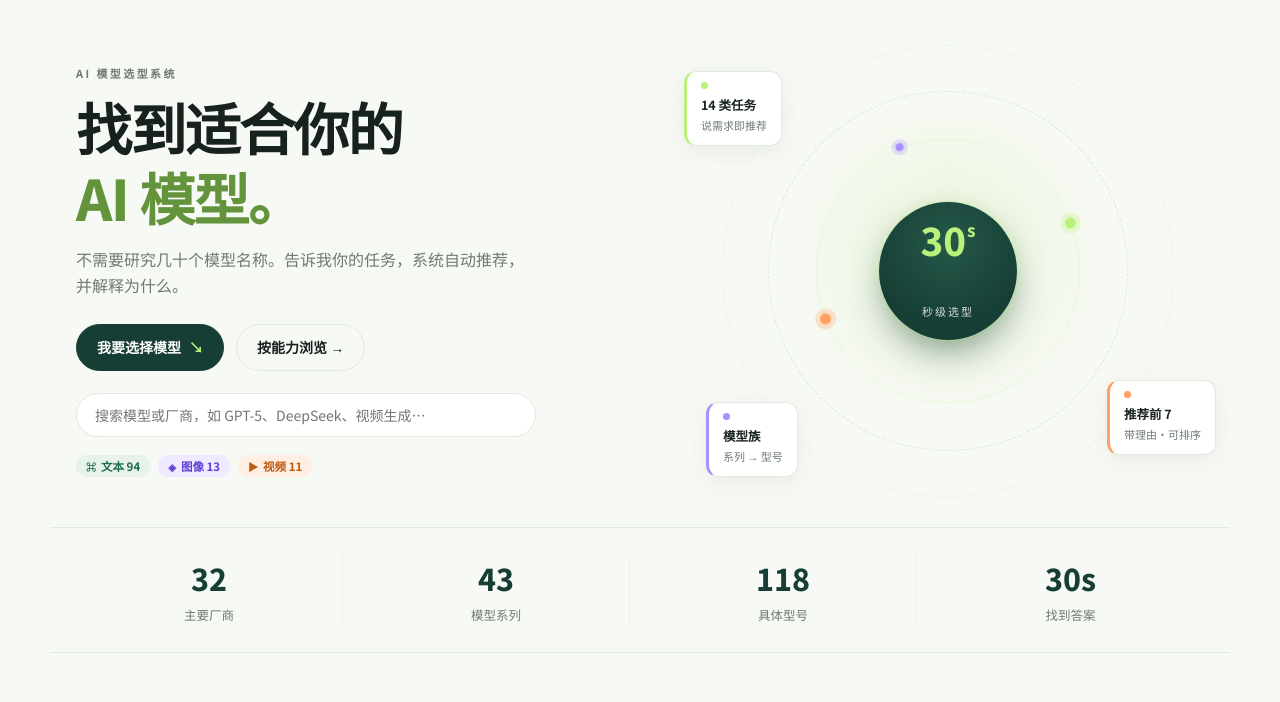
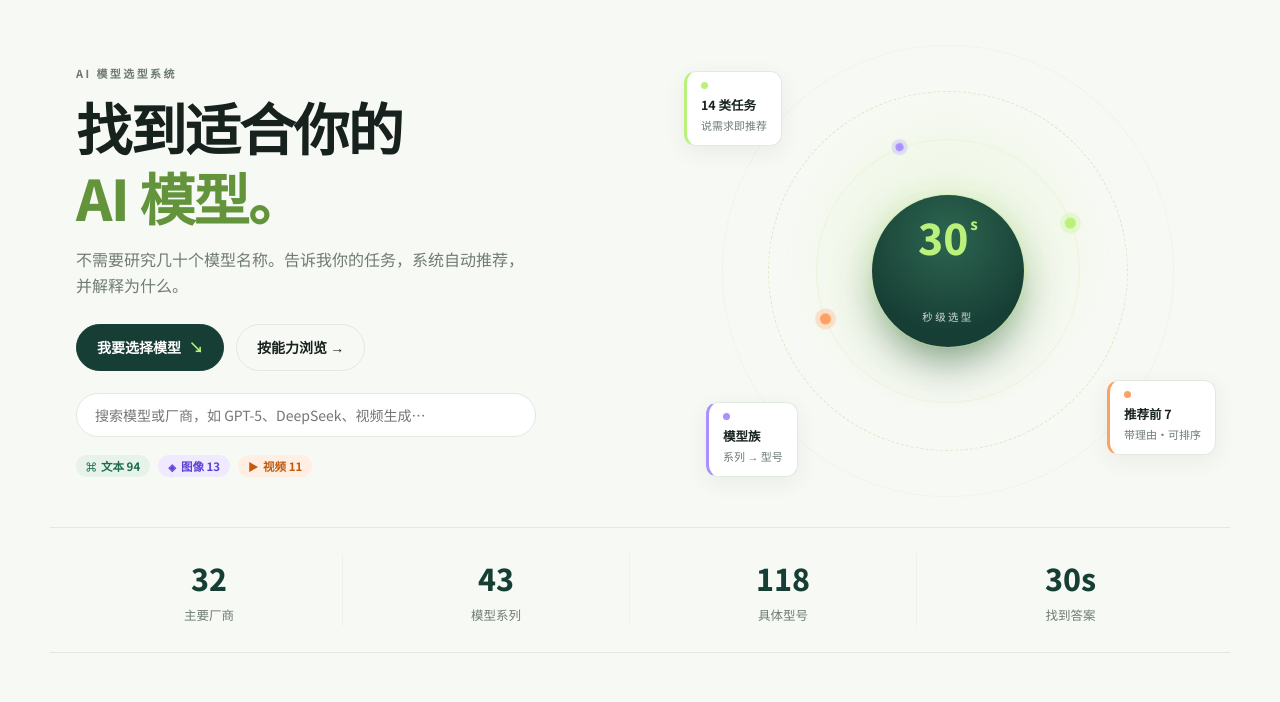
Before and after one commit to H3108/ai-model-explorer, a plain HTML site: page index.html in a window 1280 px wide. Shown: the part 73-775 px from the top of the page. Drawn offline with Linux system fonts and the light colour scheme.

Commit message:
style: visual-core 圆体放大+发光层精修+字号比例优化

```diff
--- a/styles.css
+++ b/styles.css
@@ -284,16 +284,17 @@ select { padding: 8px 12px; border-radius: var(--r-sm); }
 .orbit-dot.d3 { top: 50%; left: -6px; transform: translateY(-50%); width: 8px; height: 8px; background: var(--purple); box-shadow: 0 0 0 4px color-mix(in srgb, var(--purple) 26%, transparent); }
 .visual-core {
   position: relative; z-index: 2;
-  width: 138px; height: 138px; border-radius: 50%;
-  background: radial-gradient(circle at 50% 30%, #245949, var(--deep) 68%);
+  width: 152px; height: 152px; border-radius: 50%;
+  background: radial-gradient(circle at 50% 28%, #2d6650, var(--deep) 70%);
   color: #fff; display: grid; place-items: center; text-align: center;
-  box-shadow: 0 0 0 1px color-mix(in srgb, var(--green) 30%, transparent),
-              0 0 0 7px color-mix(in srgb, var(--green) 7%, transparent),
-              0 16px 44px -14px color-mix(in srgb, var(--deep) 78%, transparent);
+  box-shadow: 0 0 0 1px color-mix(in srgb, var(--green) 35%, transparent),
+              0 0 0 9px color-mix(in srgb, var(--green) 6%, transparent),
+              0 0 0 20px color-mix(in srgb, var(--green) 3%, transparent),
+              0 20px 50px -16px color-mix(in srgb, var(--deep) 80%, transparent);
 }
-.visual-core b { font-size: 38px; color: var(--green); font-weight: 800; line-height: 1; }
-.visual-core .vc-s { font-size: 17px; vertical-align: top; margin-left: 1px; }
-.visual-core small { font-size: 11px; letter-spacing: .18em; color: #ffffffd0; margin-top: 6px; }
+.visual-core b { font-size: 42px; color: var(--green); font-weight: 800; line-height: 1; }
+.visual-core .vc-s { font-size: 15px; vertical-align: top; margin-left: 2px; }
+.visual-core small { font-size: 10.5px; letter-spacing: .22em; color: #ffffffcc; margin-top: 8px; }
 .float-card {
   position: absolute; z-index: 3; background: var(--card); border: 1px solid var(--line);
   border-radius: var(--r-md); padding: 10px 14px; box-shadow: var(--sh-2);
```
